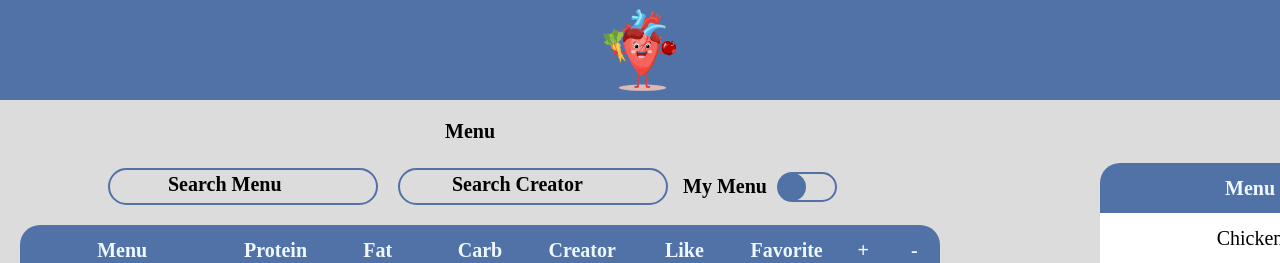
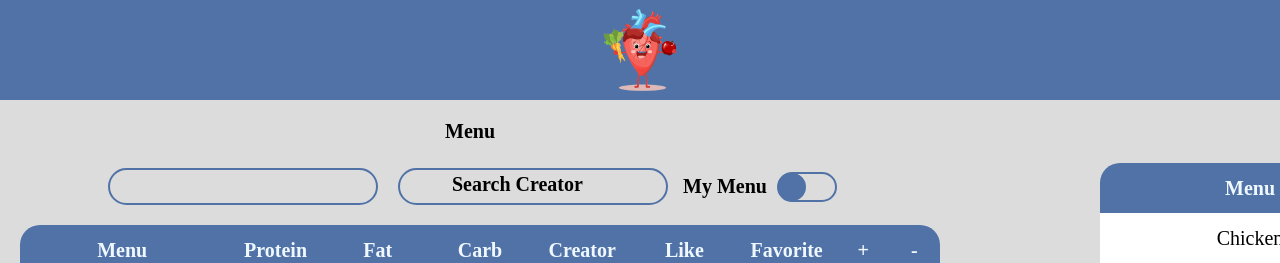
Before and after one commit to harin-h/react-nutritioncalculator, a React (Create React App) app: page / in a window 1280 px wide. Shown: the top 263 px of the page. Built offline with nearby package versions, Linux system fonts and the light colour scheme; no server answers.

Commit message:
[Good] test push

```diff
--- a/src/components/Home.js
+++ b/src/components/Home.js
@@ -29,7 +29,7 @@ function Home(props) {
                     <div className='Search'>
                         <div className='SearchMenu'>
                             <input type='text' placeholder='sss'/>
-                            <label>Search Menu</label>
+                            {/* <label>Search Menu</label> */}
                         </div>
                         <div className='SearchCreator'>
                             <input type='text' placeholder='sss'/>
```
